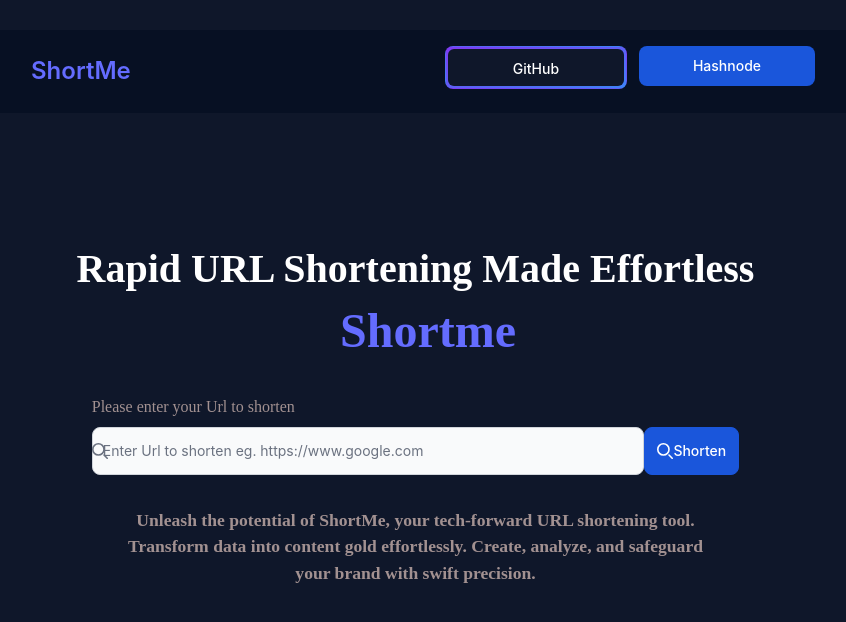
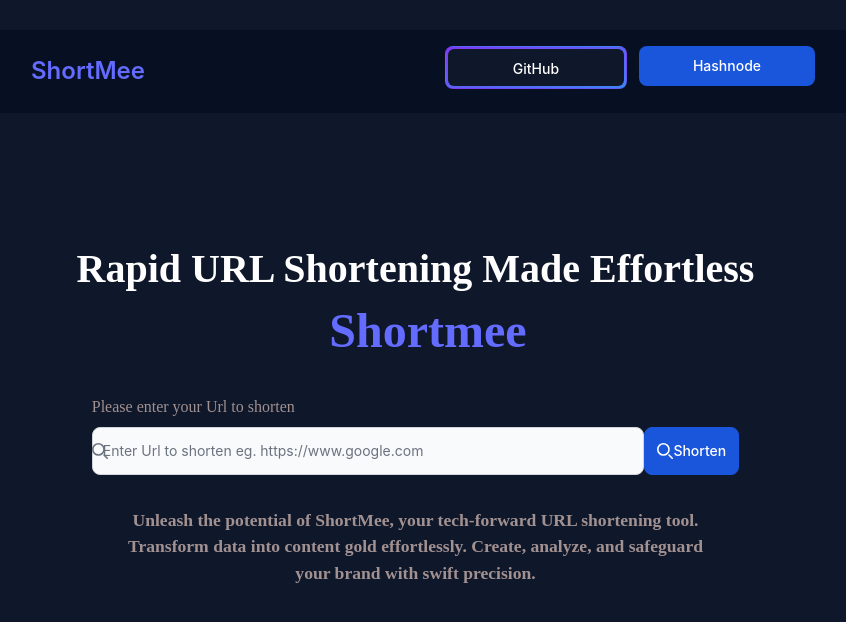
Before and after one commit to sushilbhattarai45/ShortMe, a React (Vite) app: page / in a window 1280 px wide. Shown: the top 622 px of the page, without its empty margins (217-1063 px from the left). Built offline with nearby package versions, Linux system fonts and the light colour scheme.

Commit message:
Add existing project files to Git

```diff
--- a/src/App.jsx
+++ b/src/App.jsx
@@ -124,7 +124,7 @@
             }}
           >
             <span class="self-center text-2xl font-semibold whitespace-nowrap dark:text-white">
-              <p style={{ marginLeft: "25px", fontSize: "48px" }}>Shortme</p>
+              <p style={{ marginLeft: "25px", fontSize: "48px" }}>Shortmee</p>
             </span>{" "}
           </p>{" "}
         </div>
@@ -229,7 +229,7 @@
               padding: "0",
             }}
           >
-            Unleash the potential of ShortMe, your tech-forward URL shortening
+            Unleash the potential of ShortMee, your tech-forward URL shortening
             tool. Transform data into content gold effortlessly. Create,
             analyze, and safeguard your brand with swift precision.{" "}
           </p>{" "}
--- a/src/components/navBar.jsx
+++ b/src/components/navBar.jsx
@@ -13,7 +13,7 @@
         {/* <Link to="../"> */}
         <a class="flex items-center space-x-3 rtl:space-x-reverse">
           <span class="self-center text-2xl font-semibold whitespace-nowrap dark:text-white">
-            <p style={{ marginLeft: "40px" }}>ShortMe</p>
+            <p style={{ marginLeft: "40px" }}>ShortMee</p>
           </span>
         </a>
         {/* </Link> */}
```
